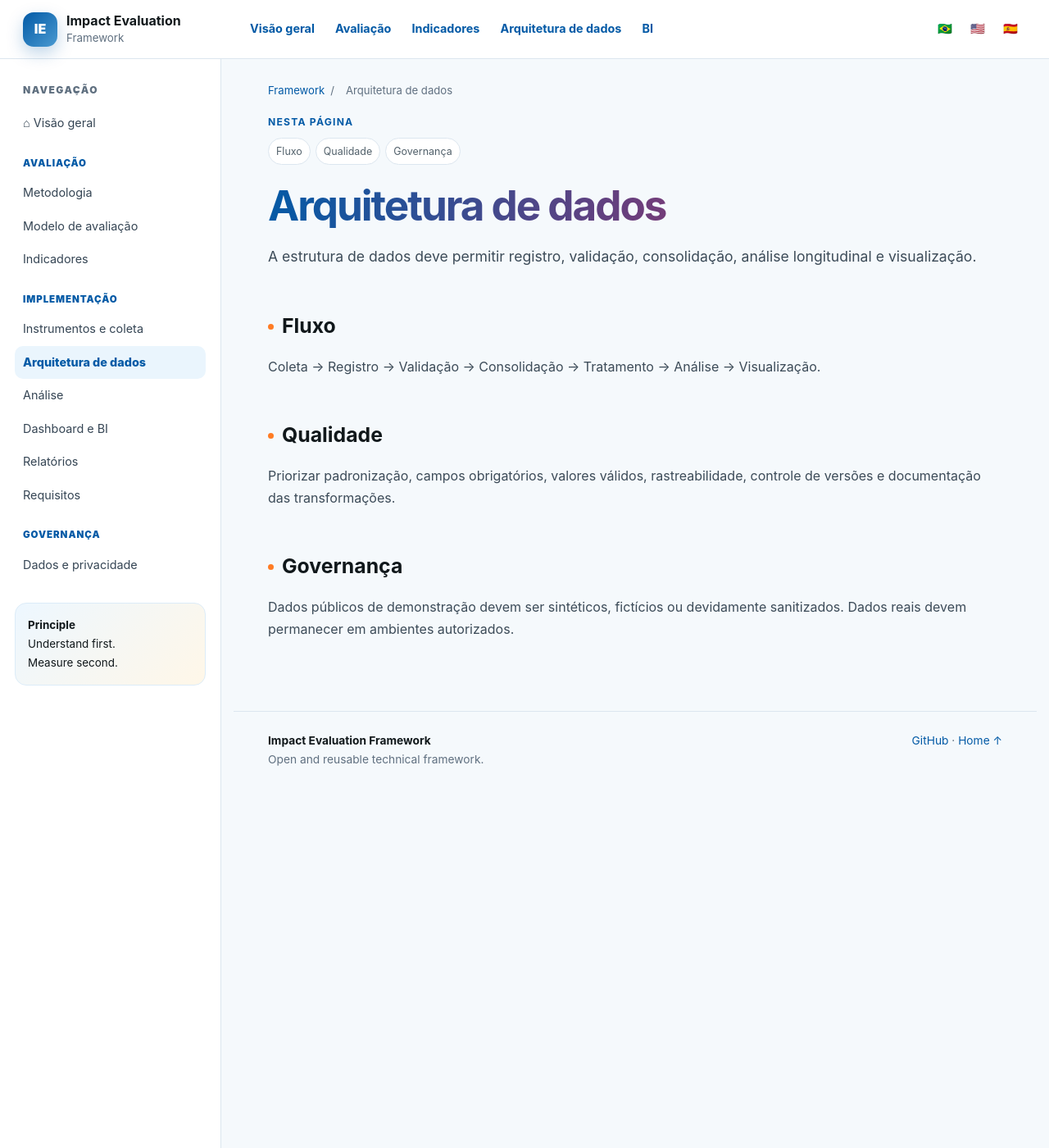
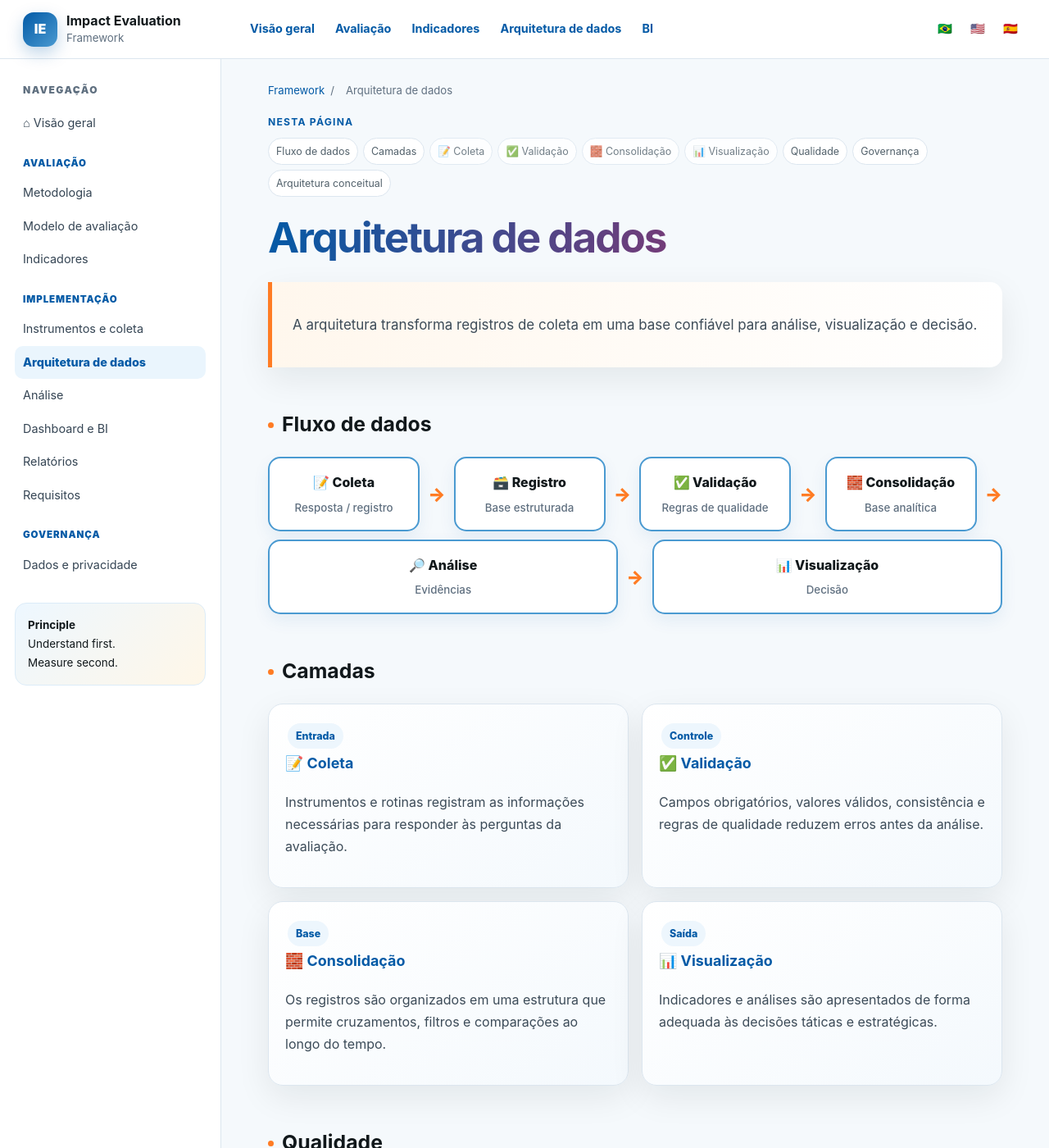
Before and after one commit to sayjinblackbelt/impact-evaluation-framework, a Jekyll site: the page built from docs-site/pt-br/data.md, in a window 1280 px wide and 1400 px high. Shown: the whole window at 82% size. Built offline with Jekyll 4.4.1, drawn with Linux system fonts in a browser that asks for light colours; our own code applies the rules of GitHub Pages for plain Markdown files; some of the changed text lies outside the part shown.

Commit message:
feat: add interactive data architecture flow

```diff
--- a/docs-site/pt-br/data.md
+++ b/docs-site/pt-br/data.md
@@ -1,15 +1,25 @@
 # Arquitetura de dados
 
-A estrutura de dados deve permitir registro, validação, consolidação, análise longitudinal e visualização.
+> A arquitetura transforma registros de coleta em uma base confiável para análise, visualização e decisão.
 
-## Fluxo
+## Fluxo de dados
 
-Coleta → Registro → Validação → Consolidação → Tratamento → Análise → Visualização.
+<div class="logic-flow"><div class="logic-node">📝 Coleta<small>Resposta / registro</small></div><div class="logic-arrow">→</div><div class="logic-node">🗃️ Registro<small>Base estruturada</small></div><div class="logic-arrow">→</div><div class="logic-node">✅ Validação<small>Regras de qualidade</small></div><div class="logic-arrow">→</div><div class="logic-node">🧱 Consolidação<small>Base analítica</small></div><div class="logic-arrow">→</div><div class="logic-node">🔎 Análise<small>Evidências</small></div><div class="logic-arrow">→</div><div class="logic-node">📊 Visualização<small>Decisão</small></div></div>
+
+## Camadas
+
+<div class="interactive-grid"><div class="interactive-card"><span class="chip">Entrada</span><h3>📝 Coleta</h3><p>Instrumentos e rotinas registram as informações necessárias para responder às perguntas da avaliação.</p></div><div class="interactive-card"><span class="chip">Controle</span><h3>✅ Validação</h3><p>Campos obrigatórios, valores válidos, consistência e regras de qualidade reduzem erros antes da análise.</p></div><div class="interactive-card"><span class="chip">Base</span><h3>🧱 Consolidação</h3><p>Os registros são organizados em uma estrutura que permite cruzamentos, filtros e comparações ao longo do tempo.</p></div><div class="interactive-card"><span class="chip">Saída</span><h3>📊 Visualização</h3><p>Indicadores e análises são apresentados de forma adequada às decisões táticas e estratégicas.</p></div></div>
 
 ## Qualidade
 
 Priorizar padronização, campos obrigatórios, valores válidos, rastreabilidade, controle de versões e documentação das transformações.
 
+<div class="filter-note"><strong>Regra:</strong> uma visualização bonita não corrige uma base mal estruturada. A qualidade do dashboard depende da qualidade da arquitetura de dados.</div>
+
 ## Governança
 
 Dados públicos de demonstração devem ser sintéticos, fictícios ou devidamente sanitizados. Dados reais devem permanecer em ambientes autorizados.
+
+## Arquitetura conceitual
+
+**Coleta → Registro → Validação → Consolidação → Tratamento → Análise → Visualização → Decisão**
```
